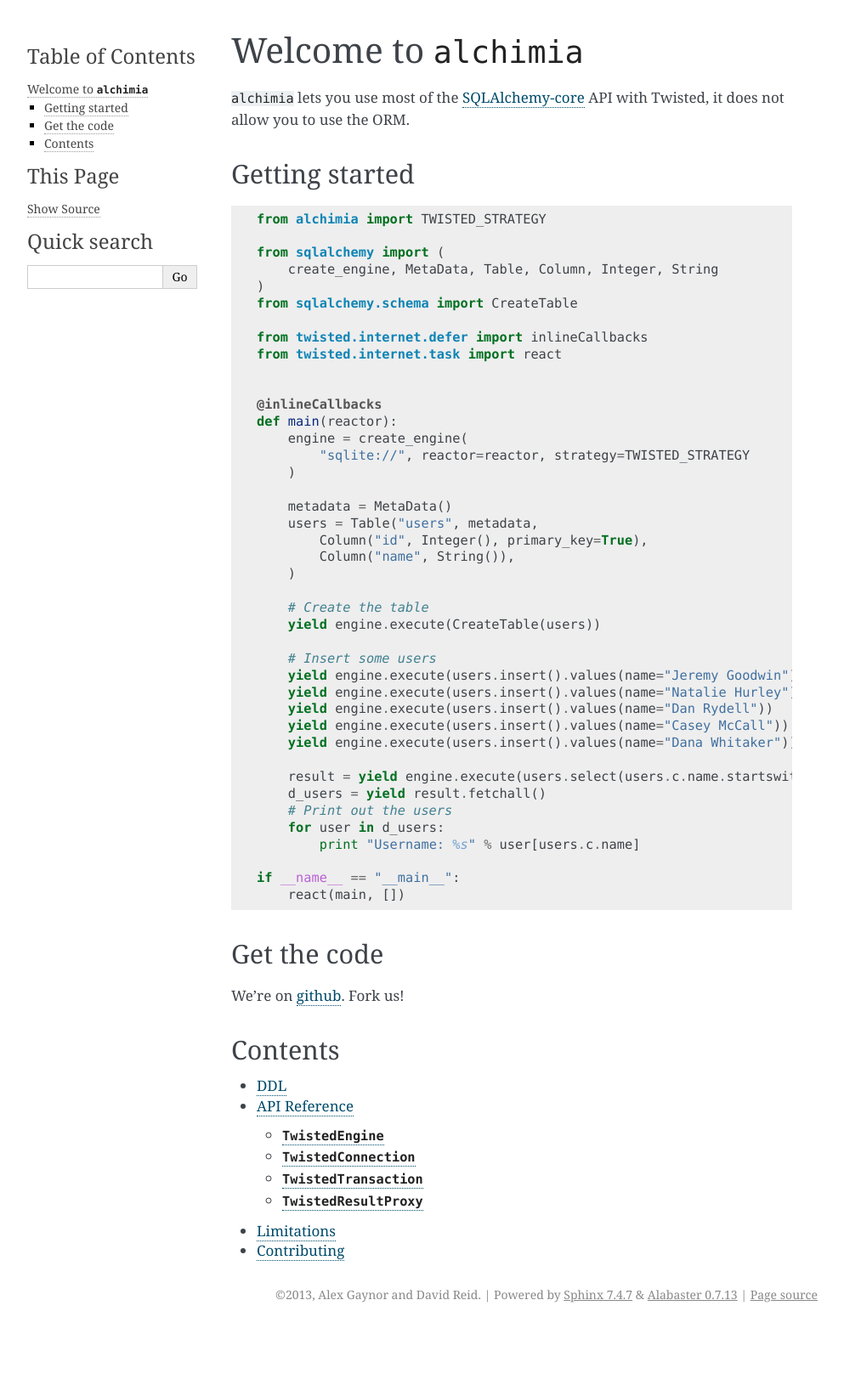
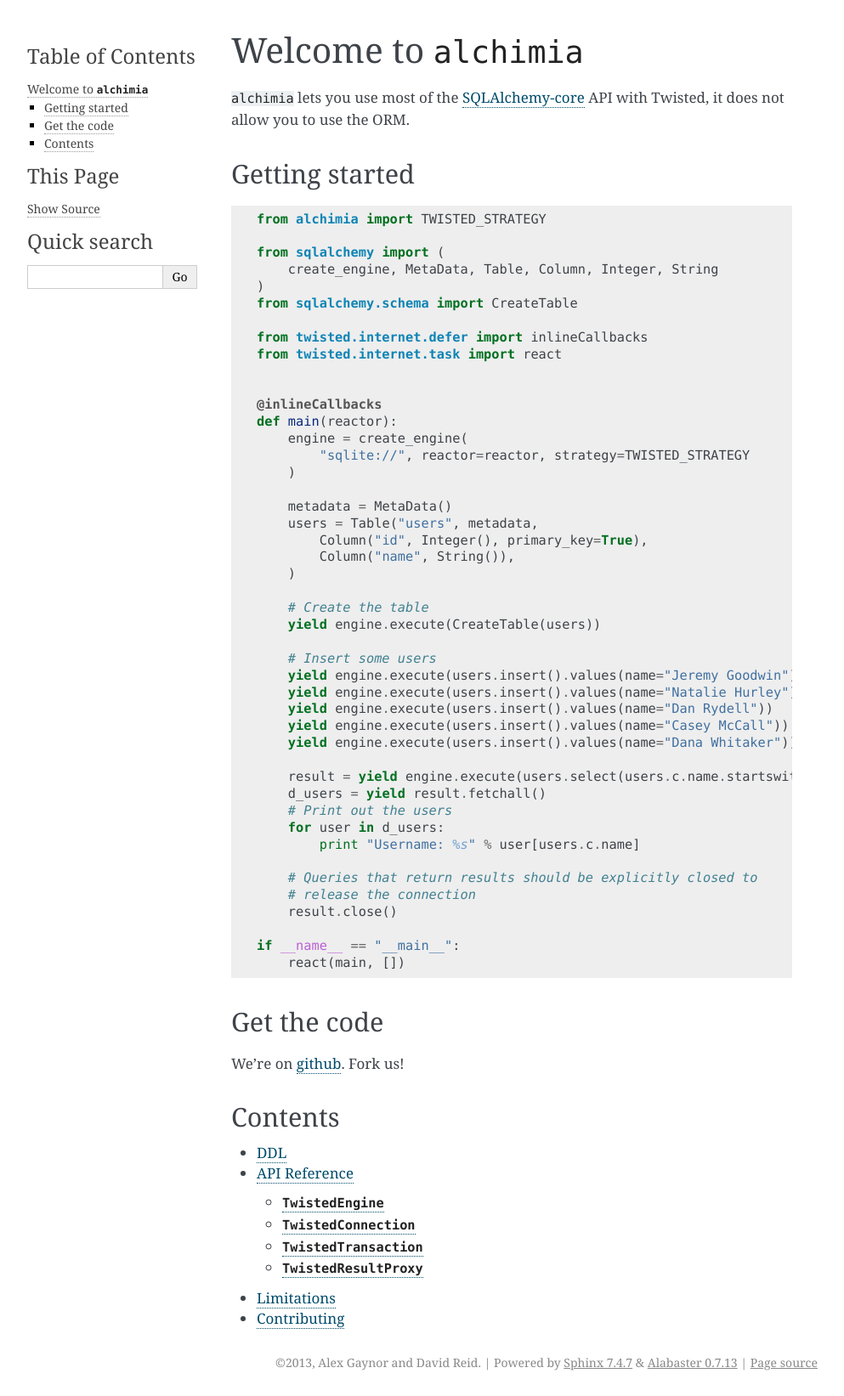
Before and after one commit to alex/alchimia, a Sphinx documentation site: the page built from docs/index.rst, in a window 1280 px wide. Shown: the whole page at 85% size, without its empty margins (148-1141 px from the left). Built offline with Sphinx 7.4.7, drawn with Linux system fonts in a browser that asks for light colours; before the commit the page ends 1563 px from its top, so only the background shows below that.

Commit message:
Updates docs WRT ResultProxy closing

```diff
--- a/docs/api-reference.rst
+++ b/docs/api-reference.rst
@@ -113,6 +113,11 @@
         Like the SQLAlchemy method of the same name, except returns a
         ``Deferred`` which fires with the scalar value.
 
+    .. method:: close()
+
+	Like the SQLAlchemy method of the same name, it releases the
+	resources used and releases the underlying DB connection.
+
     .. attribute:: returns_rows
 
         Like the SQLAlchemy attribute of the same name.
--- a/docs/index.rst
+++ b/docs/index.rst
@@ -48,6 +48,10 @@
         for user in d_users:
             print "Username: %s" % user[users.c.name]
 
+	# Queries that return results should be explicitly closed to
+	# release the connection
+	result.close()
+
     if __name__ == "__main__":
         react(main, [])
 
```
